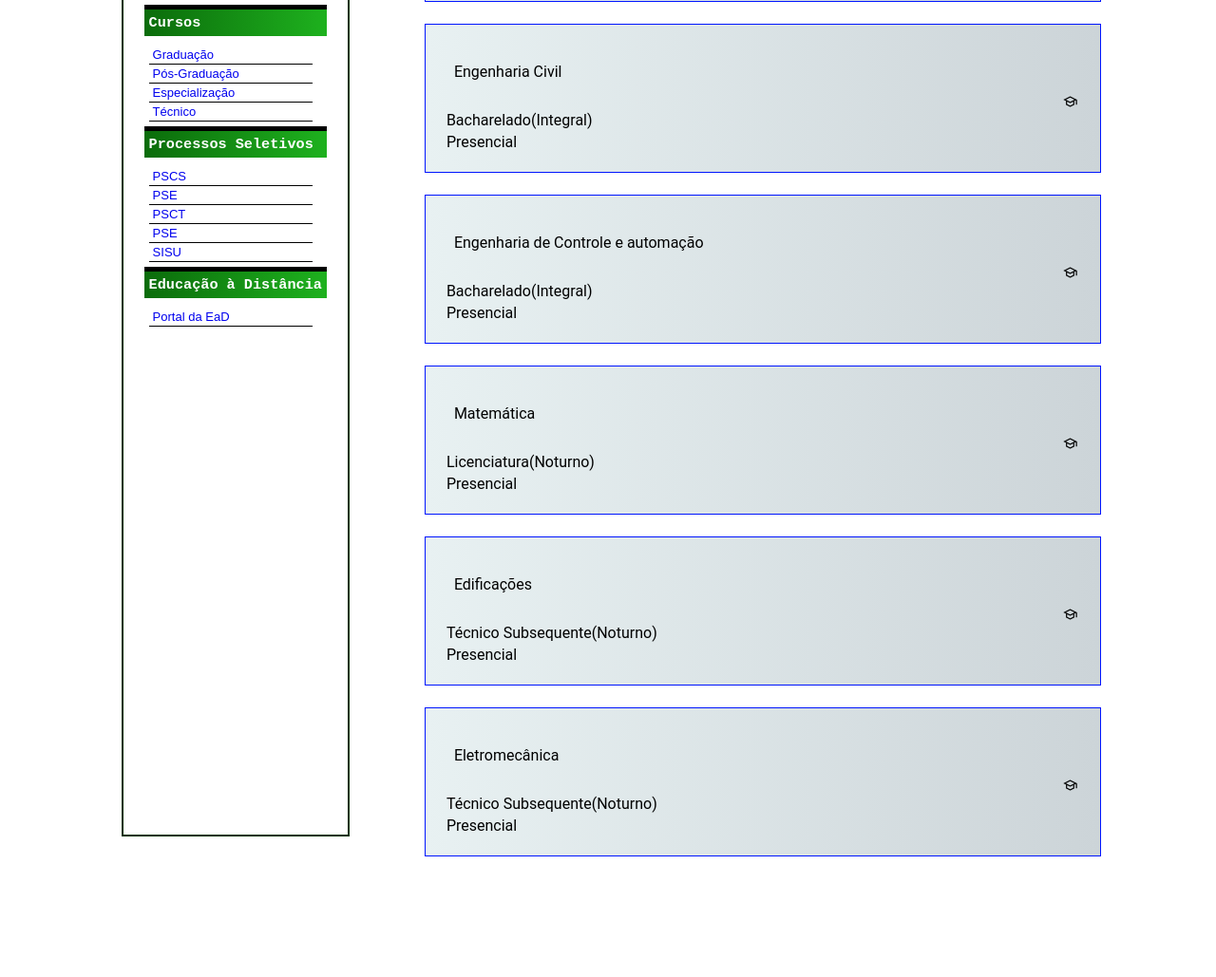
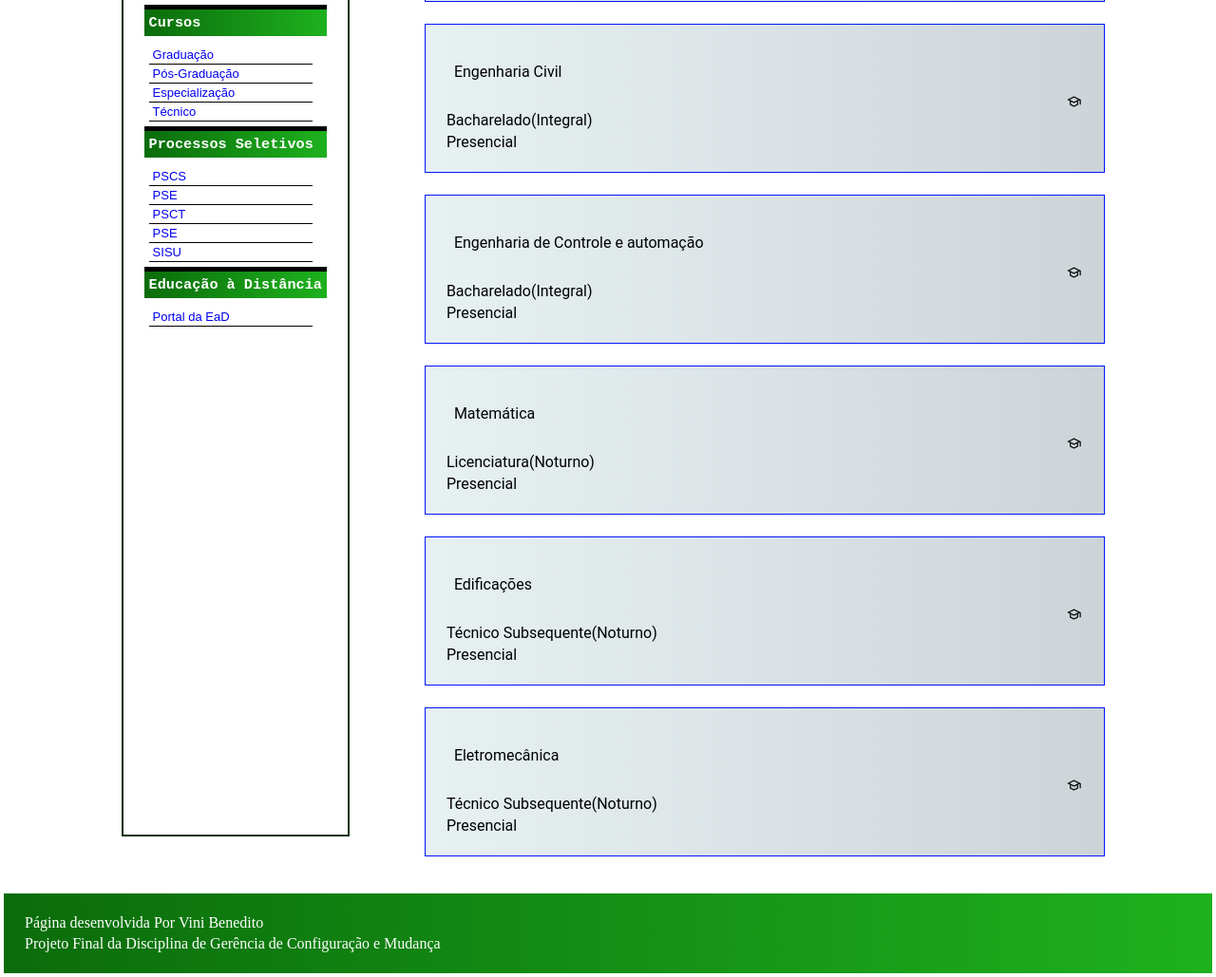
Before and after one commit to Altamira-GCM/Projeto-Final-GCM, a website: page cursos.html in a window 1280 px wide. Shown: the part 573-1602 px from the top of the page at 95% size. Before the commit the page ends 1518 px from the top, so only its background shows below. Drawn offline with nearby package versions, Linux system fonts and the light colour scheme.

Commit message:
Adicionando footer

```diff
--- a/cursos.html
+++ b/cursos.html
@@ -195,8 +195,11 @@
             </ul>
         </div>
     </div>
-    <main>
+</div>
+        <footer>
+            <p>Página desenvolvida Por Vini Benedito</p>
+            <p>Projeto Final da Disciplina de Gerência de Configuração e Mudança</p>
+        </footer>
 
-    <script src="script.js"></script>
 </body>
 </html>
```
